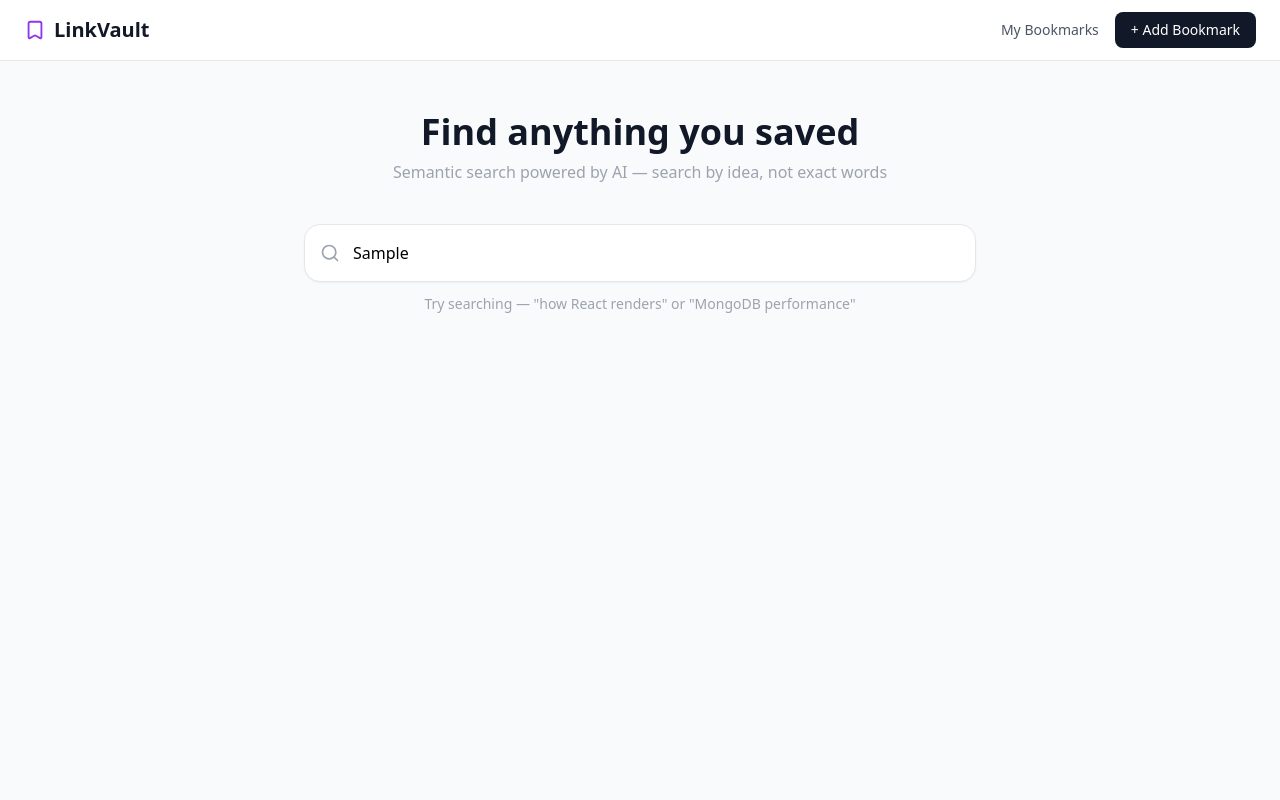
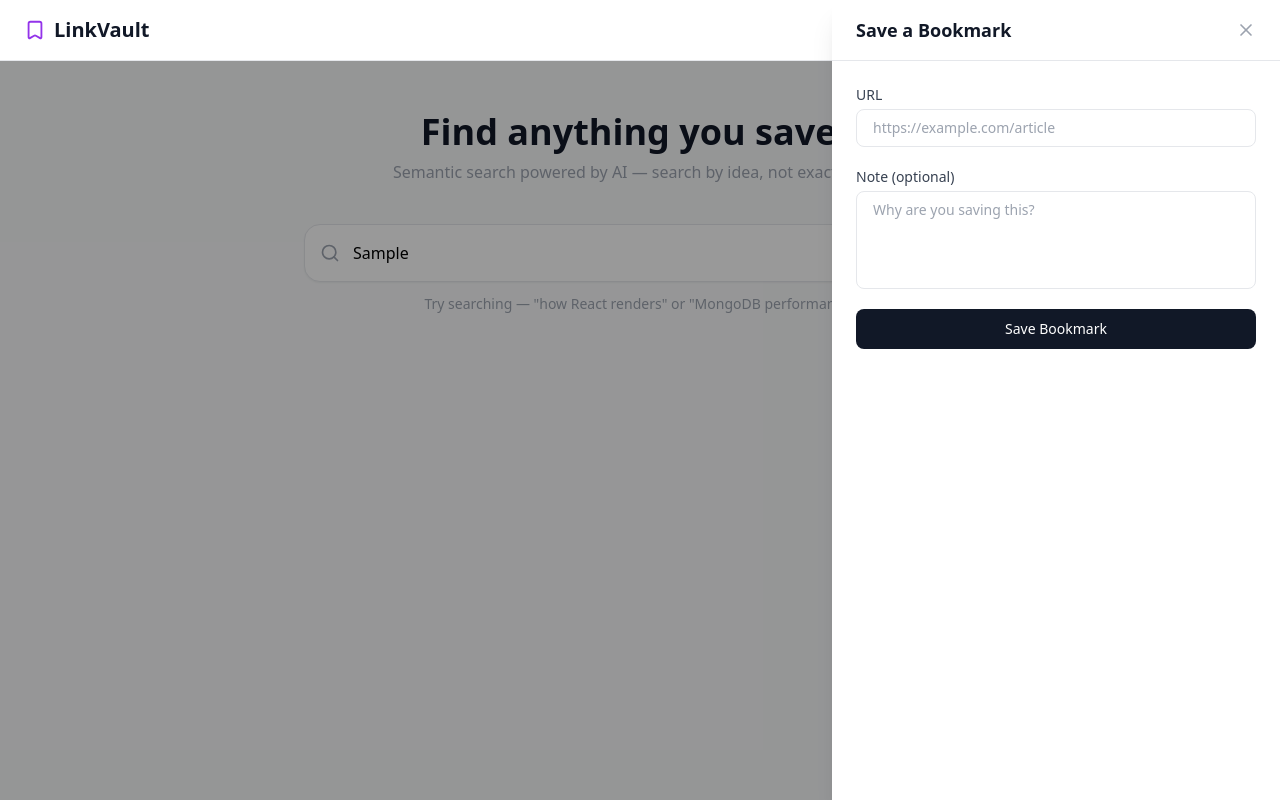
Before and after one commit to Sanskar02480/Linkvault, a React (Vite) app: page / in a window 1280 px wide. Both pictures are taken after typing "Sample" into the empty fields and a click on the button "+ Add Bookmark". Built offline with nearby package versions, Linux system fonts and the light colour scheme.

Commit message:
Frontend part completed suceessfully

```diff
--- a/src/components/AddBookmarkPanel.jsx
+++ b/src/components/AddBookmarkPanel.jsx
@@ -0,0 +1,75 @@
+import { X } from "lucide-react"
+import { useState } from "react"
+
+function AddBookmarkPanel({ isOpen, onClose }) {
+  const [url, setUrl] = useState("")
+  const [note, setNote] = useState("")
+
+  function handleSave() {
+    console.log("URL to save:", url)
+    console.log("Note:", note)
+    setUrl("")
+    setNote("")
+    onClose()
+  }
+
+  return (
+    <>
+      {isOpen && (
+        <div
+          className="fixed inset-0 bg-black bg-opacity-40 z-40"
+          onClick={onClose}
+        />
+      )}
+
+      <div
+        className={`fixed top-0 right-0 h-full w-full max-w-md bg-white z-50 shadow-xl transform transition-transform duration-300 ${
+          isOpen ? "translate-x-0" : "translate-x-full"
+        }`}
+      >
+        <div className="flex items-center justify-between px-6 py-4 border-b border-gray-200">
+          <h2 className="text-lg font-semibold text-gray-900">Save a Bookmark</h2>
+          <button
+            onClick={onClose}
+            className="text-gray-400 hover:text-gray-600 transition-colors"
+          >
+            <X size={20} />
+          </button>
+        </div>
+
+        <div className="px-6 py-6 flex flex-col gap-5">
+          <div className="flex flex-col gap-1">
+            <label className="text-sm font-medium text-gray-700">URL</label>
+            <input
+              type="text"
+              value={url}
+              onChange={(e) => setUrl(e.target.value)}
+              placeholder="https://example.com/article"
+              className="border border-gray-200 rounded-lg px-4 py-2 text-sm focus:outline-none focus:border-purple-400 focus:ring-2 focus:ring-purple-100 transition-all"
+            />
+          </div>
+
+          <div className="flex flex-col gap-1">
+            <label className="text-sm font-medium text-gray-700">Note (optional)</label>
+            <textarea
+              value={note}
+              onChange={(e) => setNote(e.target.value)}
+              placeholder="Why are you saving this?"
+              rows={4}
+              className="border border-gray-200 rounded-lg px-4 py-2 text-sm focus:outline-none focus:border-purple-400 focus:ring-2 focus:ring-purple-100 transition-all resize-none"
+            />
+          </div>
+
+          <button
+            onClick={handleSave}
+            className="w-full bg-gray-900 text-white py-2.5 rounded-lg text-sm font-medium hover:bg-gray-700 transition-colors"
+          >
+            Save Bookmark
+          </button>
+        </div>
+      </div>
+    </>
+  )
+}
+
+export default AddBookmarkPanel
--- a/src/components/EmptyState.jsx
+++ b/src/components/EmptyState.jsx
@@ -0,0 +1,15 @@
+import { SearchX } from "lucide-react"
+
+function EmptyState() {
+  return (
+    <div className="flex flex-col items-center justify-center mt-20 text-center">
+      <SearchX className="text-gray-300 mb-4" size={48} />
+      <h3 className="text-lg font-semibold text-gray-500">No results found</h3>
+      <p className="text-sm text-gray-400 mt-1">
+        Try searching with different words or save more bookmarks
+      </p>
+    </div>
+  )
+}
+
+export default EmptyState
--- a/src/pages/HomePage.jsx
+++ b/src/pages/HomePage.jsx
@@ -1,8 +1,10 @@
 import { useState } from "react"
 import Navbar from "../components/Navbar"
 import SearchBar from "../components/SearchBar"
+import BookmarkCard from "../components/BookmarkCard"
+import EmptyState from "../components/EmptyState"
+import AddBookmarkPanel from "../components/AddBookmarkPanel"
 import { mockBookmarks } from "../data/mockBookmarks"
-import BookmarkCard from "../components/BookmarkCard"
 
 function HomePage() {
   const [searchQuery, setSearchQuery] = useState("")
@@ -22,6 +24,7 @@ function HomePage() {
   return (
     <div className="min-h-screen bg-gray-50">
       <Navbar onAdd={() => setIsPanelOpen(true)} />
+
       <div className="pt-28 flex flex-col items-center px-4">
         <h1 className="text-4xl font-bold text-gray-900 mb-2">
           Find anything you saved
@@ -29,11 +32,13 @@ function HomePage() {
         <p className="text-gray-400 mb-10 text-base">
           Semantic search powered by AI — search by idea, not exact words
         </p>
+
         <SearchBar
           value={searchQuery}
           onChange={(e) => setSearchQuery(e.target.value)}
           onSearch={handleSearch}
         />
+
         {results !== null && results.length > 0 && (
           <div className="w-full max-w-2xl mt-8 flex flex-col gap-4">
             {results.map((bookmark) => (
@@ -43,9 +48,14 @@ function HomePage() {
         )}
 
         {results !== null && results.length === 0 && (
-  <p className="text-gray-400 mt-10">No results found. Try different words.</p>
+          <EmptyState />
         )}
       </div>
+
+      <AddBookmarkPanel
+        isOpen={isPanelOpen}
+        onClose={() => setIsPanelOpen(false)}
+      />
     </div>
   )
 }
```
Lines whose indentation alone changed are shown as unchanged.
